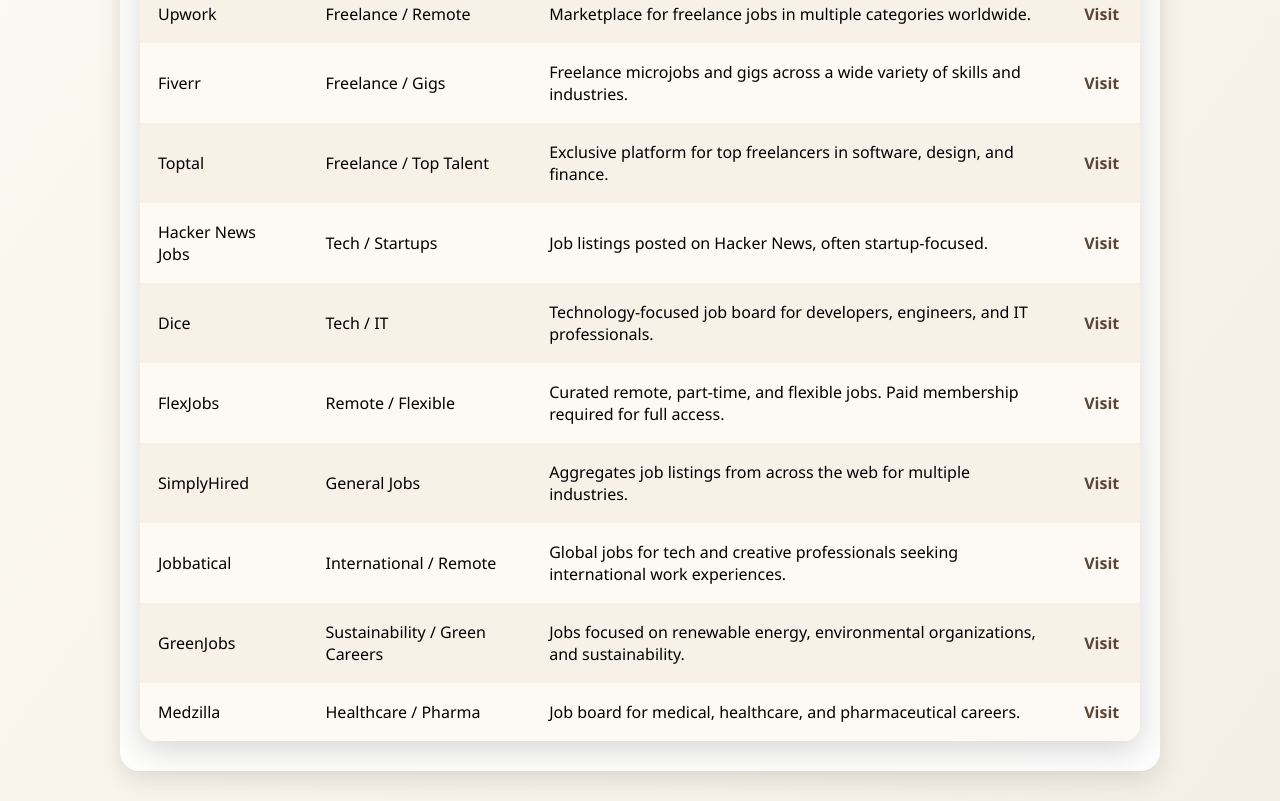
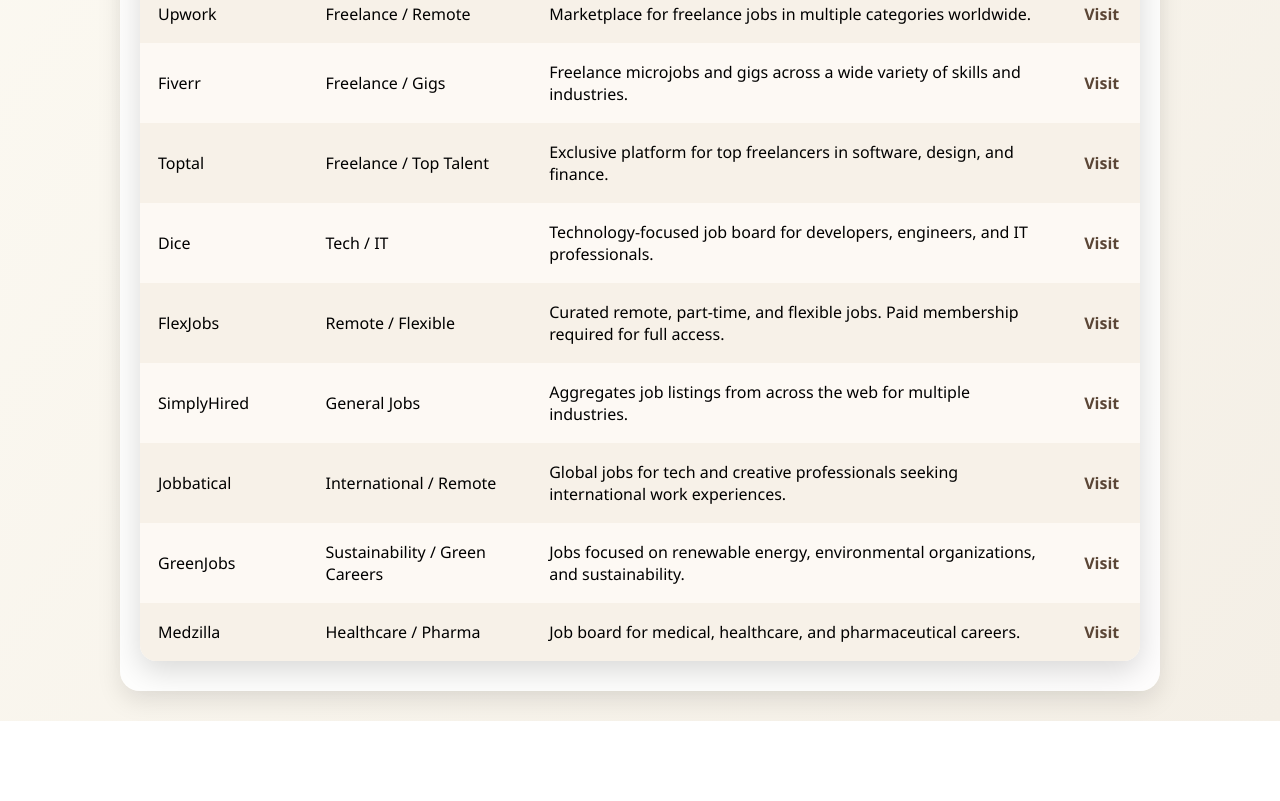
Before and after one commit to ddn57/job-board-directory, a plain HTML site: page index.html in a window 1280 px wide. Shown: the part 1004-1805 px from the top of the page. After the commit the page ends 1725 px from the top, so only its background shows below. Drawn offline with Linux system fonts and the light colour scheme.

Commit message:
removed site

```diff
--- a/index.html
+++ b/index.html
@@ -178,18 +178,6 @@
             </td>
           </tr>
           <tr data-category="Tech">
-            <td data-label="Name">Hacker News Jobs</td>
-            <td data-label="Focus">Tech / Startups</td>
-            <td data-label="Description">
-              Job listings posted on Hacker News, often startup-focused.
-            </td>
-            <td data-label="Link">
-              <a href="https://news.ycombinator.com/jobs" target="_blank"
-                >Visit</a
-              >
-            </td>
-          </tr>
-          <tr data-category="Tech">
             <td data-label="Name">Dice</td>
             <td data-label="Focus">Tech / IT</td>
             <td data-label="Description">
```
